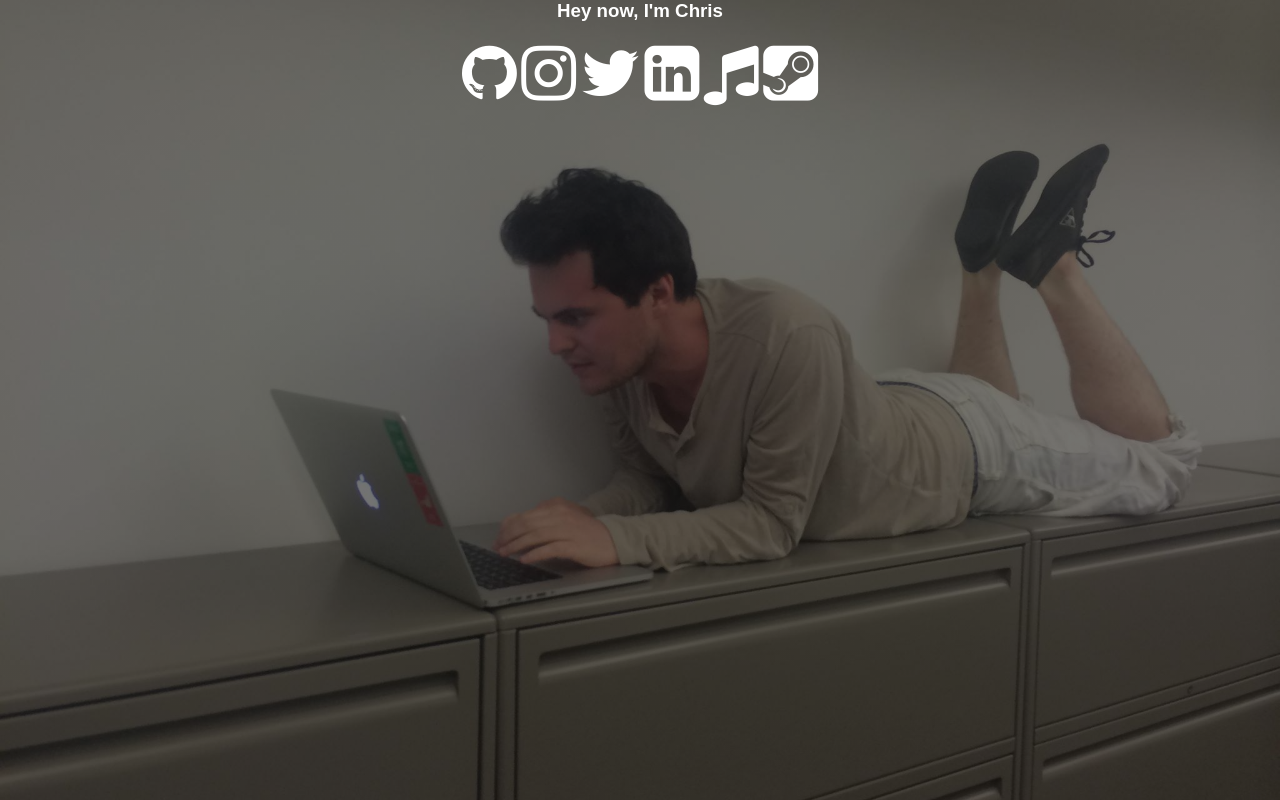
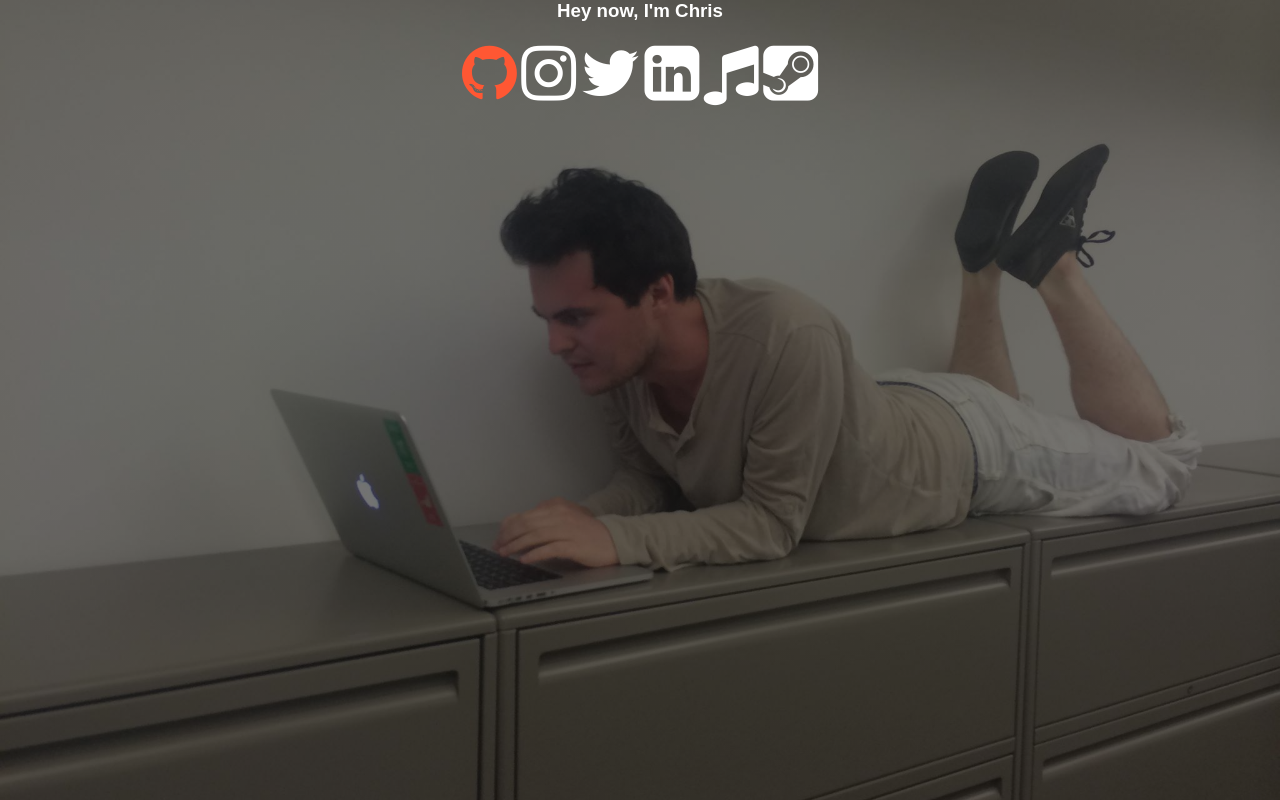
Before and after one commit to imcconley/imcconley.github.io, a plain HTML site: page index.html in a window 1280 px wide. In both pictures the pointer is over the link 489 px from the left and 90 px from the top of the page. Drawn offline with Linux system fonts and the light colour scheme.

Commit message:
add dat cname

```diff
--- a/css/styles.css
+++ b/css/styles.css
@@ -28,3 +28,13 @@ body {
 a {
   color: #fff;
 }
+
+/* mouse over link */
+a:hover {
+    color: #FF5733;
+}
+
+/* selected link */
+a:active {
+    color: #FF3333;
+}
```
Also changed, not shown: 1 other file.
